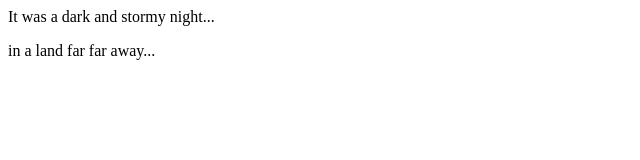
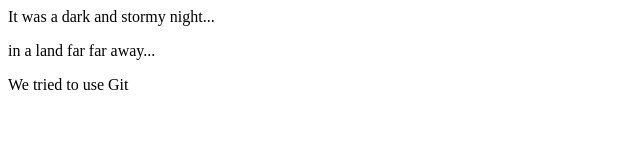
Before and after one commit to ElvisMah/fireside-story, a plain HTML site: page index.html in a window 1280 px wide. Shown: the whole page, without its empty margins (0-640 px from the left). Drawn offline with Linux system fonts and the light colour scheme.

Commit message:
3rd line of story

```diff
--- a/index.html
+++ b/index.html
@@ -5,5 +5,6 @@
     <body>
         <p>It was a dark and stormy night...</p>
         <p>in a land far far away...</p>
+        <p>We tried to use Git</p>
     </body>
 </htmL>
```
